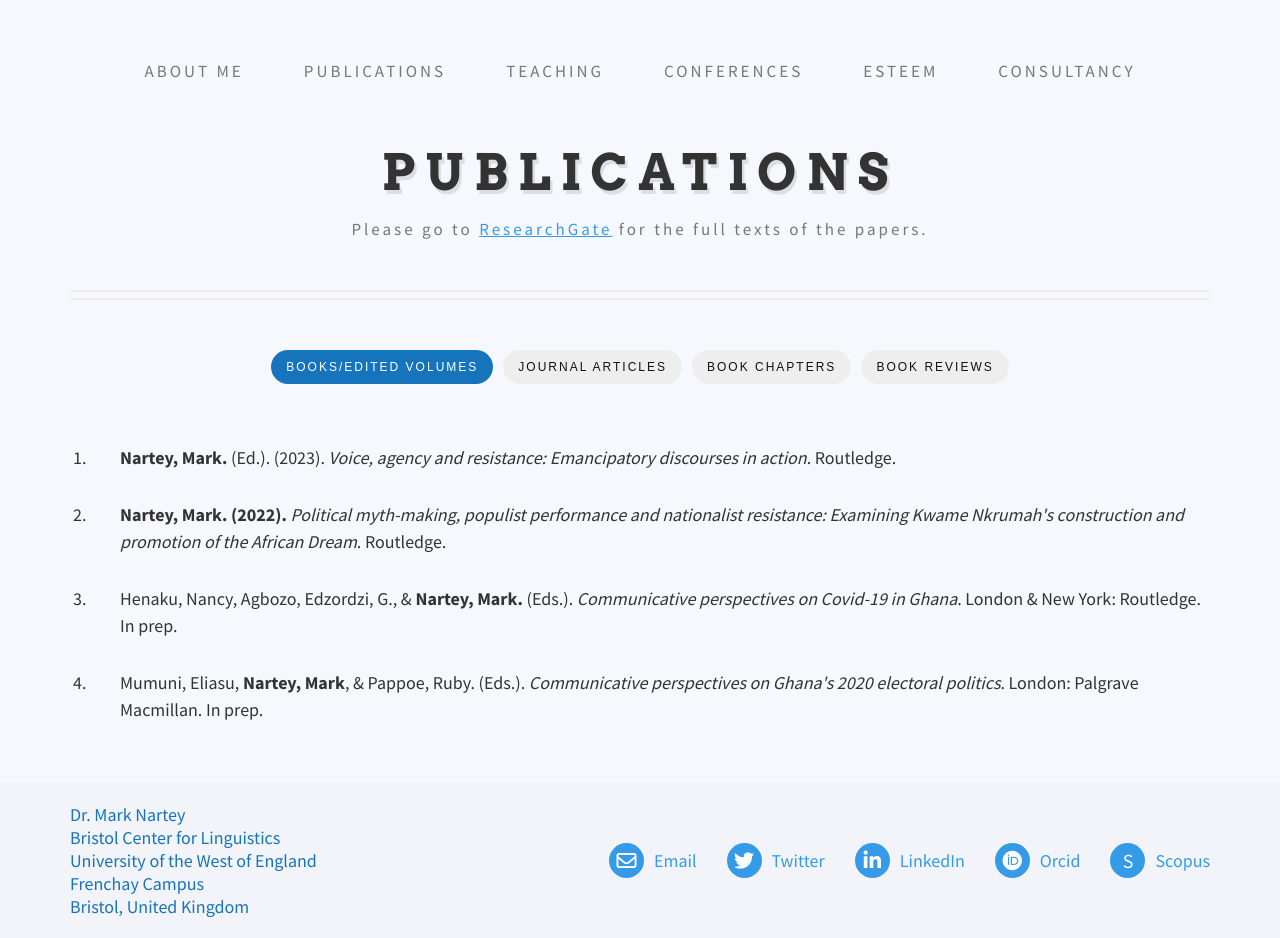
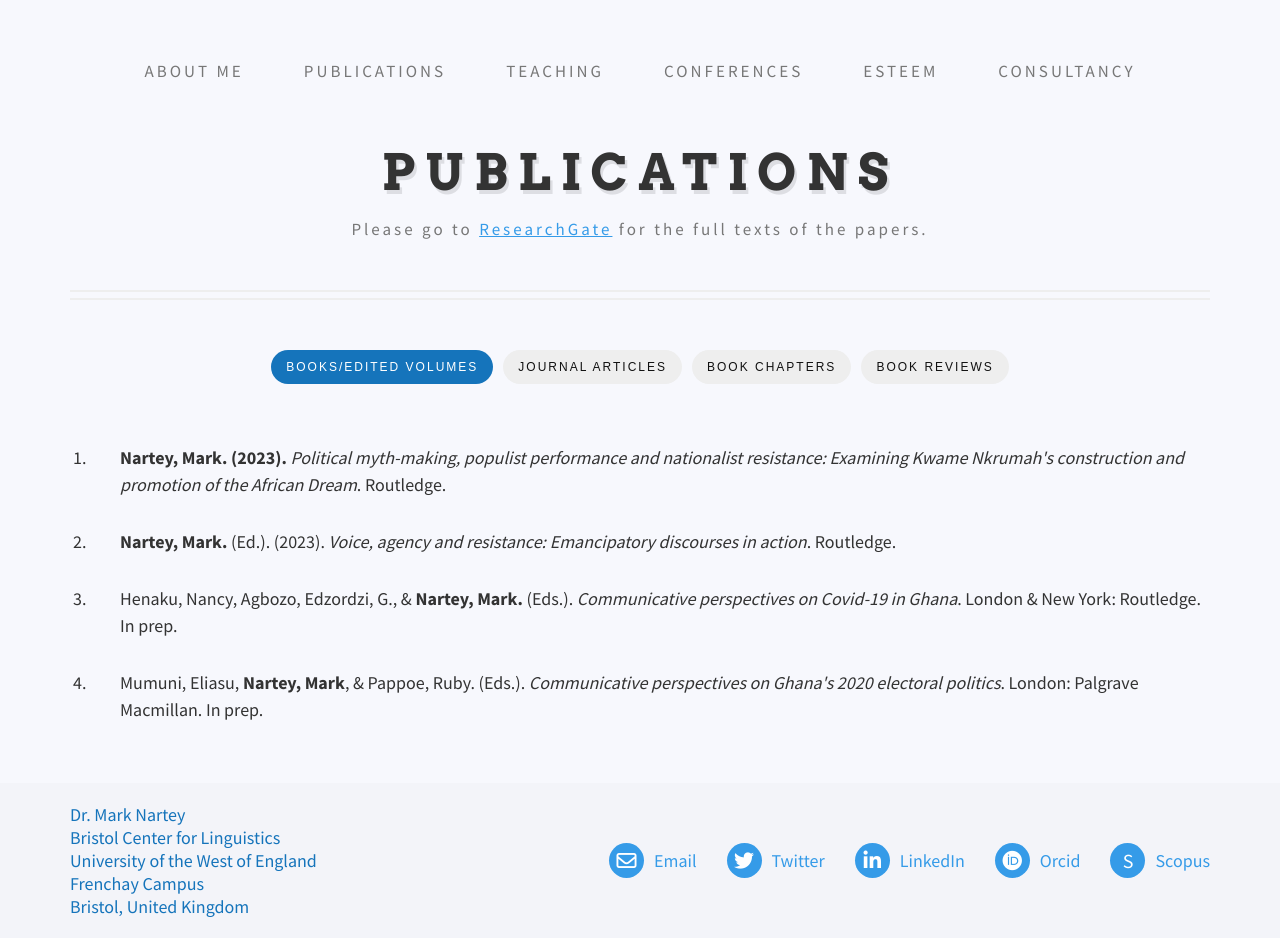
Before and after one commit to danielcornock/marknartey.com, a Jekyll site: the page built from _pages/publications.md, in a window 1280 px wide. Built offline with Jekyll 4.4.1, drawn with Linux system fonts in a browser that asks for light colours; nearby versions of some CDN libraries.

Commit message:
Update Content “Books”

```diff
--- a/_data/books.yml
+++ b/_data/books.yml
@@ -1,9 +1,9 @@
 items:
+  - content: "<b>Nartey, Mark. (2023). </b> <i>Political myth-making, populist
+      performance and nationalist resistance: Examining Kwame Nkrumah's
+      construction and promotion of the African Dream</I>. Routledge."
   - content: "<b>Nartey, Mark.</b> (Ed.). (2023). <i>Voice, agency and resistance:
       Emancipatory discourses in action</I>. Routledge."
-  - content: "<b>Nartey, Mark. (2022). </b> <i>Political myth-making, populist
-      performance and nationalist resistance: Examining Kwame Nkrumah's
-      construction and promotion of the African Dream</I>. Routledge."
   - content: "Henaku, Nancy, Agbozo, Edzordzi, G., & <b>Nartey, Mark.</b> (Eds.).
       <i>Communicative perspectives on Covid-19 in Ghana</I>. London & New York:
       Routledge. In prep."
```
